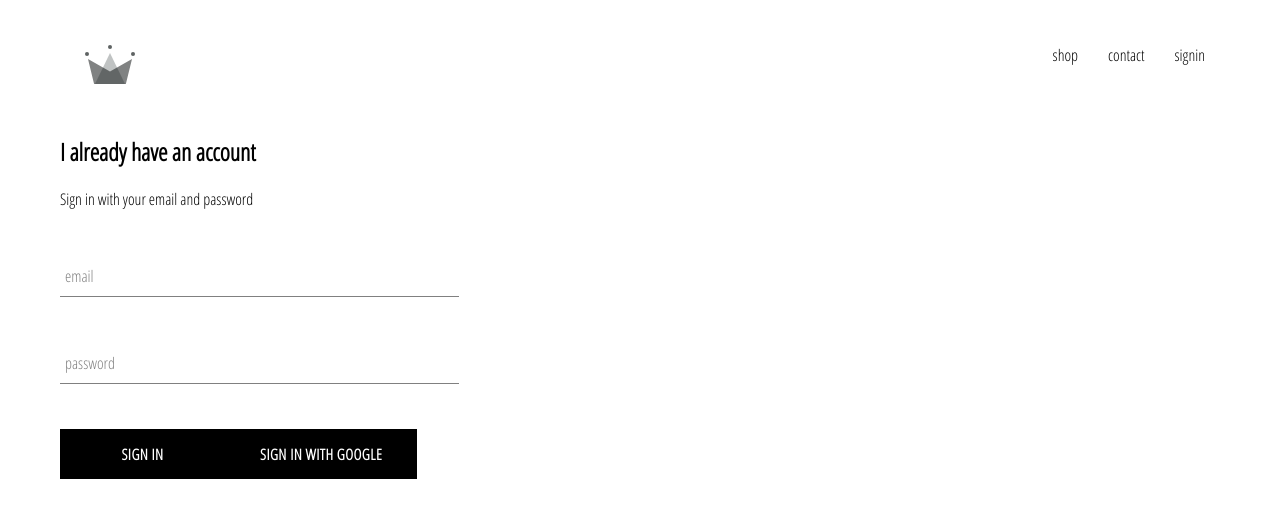
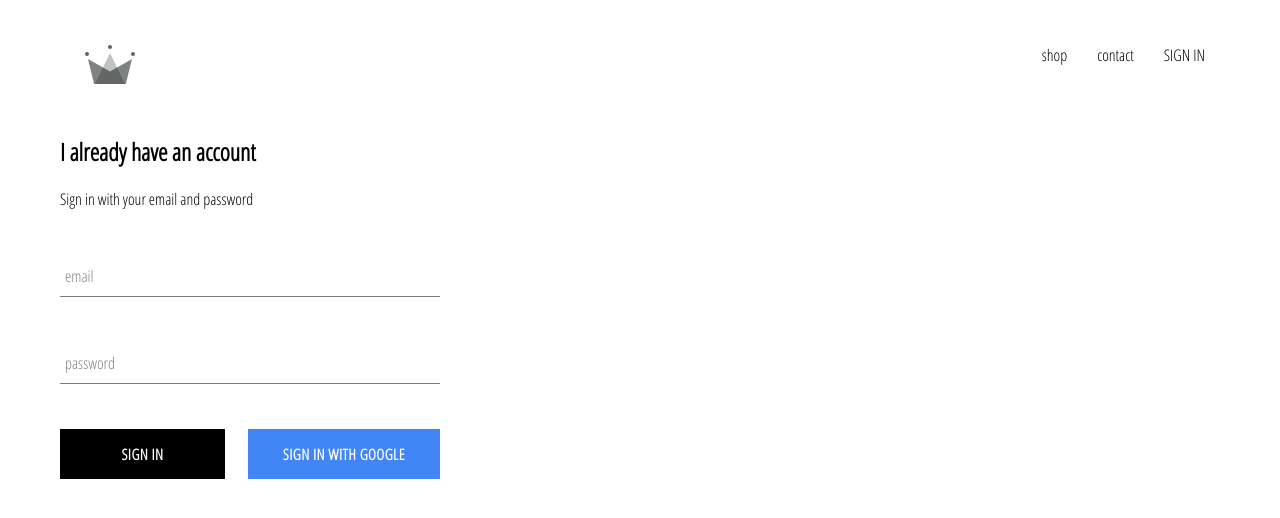
Before and after one commit to fatemehalimardaani/crwn-clothing, a React (Create React App) app: page /signin in a window 1280 px wide. Shown: the top 518 px of the page. Built offline with nearby package versions, Linux system fonts and the light colour scheme; no server answers.

Commit message:
google button changed

```diff
--- a/package.json
+++ b/package.json
@@ -12,7 +12,7 @@
     "yarn": "^1.21.1"
   },
   "scripts": {
-    "start": "react-scripts start",
+    "start": "PORT=2000 react-scripts start",
     "build": "react-scripts build",
     "test": "react-scripts test",
     "eject": "react-scripts eject"
--- a/src/App.css
+++ b/src/App.css
@@ -6,3 +6,6 @@
     color: black;
     text-decoration: none;
 }
+*{
+    box-sizing: border-box;
+}
--- a/src/App.js
+++ b/src/App.js
@@ -13,18 +13,26 @@
             currentUser:null
         }
     }
+
+    unsubscribeFromAuth=null;
+
     componentDidMount() {
-        auth.onAuthStateChanged(user=>{
+        this.unsubscribeFromAuth=auth.onAuthStateChanged(user=>{
             this.setState({
                 currentUser:user
             })
             console.log(user)
         })
     }
+
+    componentWillUnmount() {
+        this.unsubscribeFromAuth()
+    }
+
     render() {
         return (
             <div>
-                <Header/>
+                <Header currentUser={this.state.currentUser}/>
                 <Switch>
                     <Route exact path='/' component={Homepage}/>
                     <Route  path='/shop' component={ShopPage}/>
--- a/src/Components/Header/Header.js
+++ b/src/Components/Header/Header.js
@@ -3,7 +3,9 @@
 import './Header.scss';
 import {ReactComponent as Logo} from "../../assets/crown.svg";
 
-const Header=()=>(
+import {auth} from "../../firebase/firebase.utils";
+
+const Header=(props)=>(
     <header className="header">
         <Link className="logo-container" to='/'  >
             <Logo className="logo"/>
@@ -15,9 +17,14 @@
         <Link className='option' to='/'  >
             contact
         </Link>
-            <Link className='option' to='/signin'  >
-                signin
-            </Link>
+            {
+                props.currentUser ? <div className='option' onClick={()=>auth.signOut() }>
+                    SIGN OUT
+
+                </div>:
+                    <Link className='option' to="/signin">SIGN IN</Link>
+            }
+
         </div>
 
     </header>
--- a/src/Components/Header/Header.scss
+++ b/src/Components/Header/Header.scss
@@ -17,9 +17,9 @@
     display: flex;
     align-items: center;
     justify-content: flex-end;
-
     .option {
       padding: 10px 15px;
+      cursor:pointer;
     }
   }
 }
--- a/src/Components/custom-button/custom-btn.js
+++ b/src/Components/custom-button/custom-btn.js
@@ -1,7 +1,7 @@
 import React from 'react';
 import './custom-btn.scss';
-const CustomButton=({children,...otherProps})=>(
-    <button className="custom-button"  {...otherProps}>
+const CustomButton=({children,isGoogleSignIn,...otherProps})=>(
+    <button className={`${isGoogleSignIn ? 'google-sign-in' : ''} custom-button`} {...otherProps}>
         {children}
     </button>
 );
--- a/src/Components/custom-button/custom-btn.scss
+++ b/src/Components/custom-button/custom-btn.scss
@@ -19,4 +19,12 @@
     color: black;
     border: 1px solid black;
   }
+  &.google-sign-in{
+    background-color: #4285f4;
+    color: white;
+    &:hover{
+      background-color: #357ae8;
+      border: none;
+    }
+  }
 }
--- a/src/Components/sign-in/sign-in.js
+++ b/src/Components/sign-in/sign-in.js
@@ -13,8 +13,8 @@
 
         }
     }
-    handleSubmit=(e)=>{
-        e.preventDefault();
+    handleSubmit=(event)=>{
+        event.preventDefault();
         this.setState({email:'',password:''})
     };
     handleChange=(event)=>{
@@ -31,10 +31,13 @@
                 <form onSubmit={this.handleSubmit}>
                     <FormInput label="email" name="email" type="email" value={this.state.email} handleChange={this.handleChange} required />
                     <FormInput label="password" name="password" type="password" value={this.state.password} required handleChange={this.handleChange} />
-                    <CustomButton type="submit">Sign in</CustomButton>
-                    <CustomButton onClick={signInWithGoogle}>
-                        Sign in with google
-                    </CustomButton>
+                    <div className="buttons">
+                        <CustomButton  type="submit">Sign in</CustomButton>
+                        <CustomButton isGoogleSignIn onClick={signInWithGoogle}>
+                            Sign in with google
+                        </CustomButton>
+                    </div>
+
                 </form>
             </div>
         );
--- a/src/Components/sign-in/sign-in.scss
+++ b/src/Components/sign-in/sign-in.scss
@@ -1,8 +1,12 @@
 .sign-in{
-  width: 30vw;
+  width: 380px;
   display: flex;
   flex-direction: column;
   .title{
     margin: 10px 0;
   }
+  .buttons{
+    display: flex;
+    justify-content: space-between;
+  }
 }
```
Also changed, not shown: src/firebase/firebase.utils.js (+9 -5 lines).
